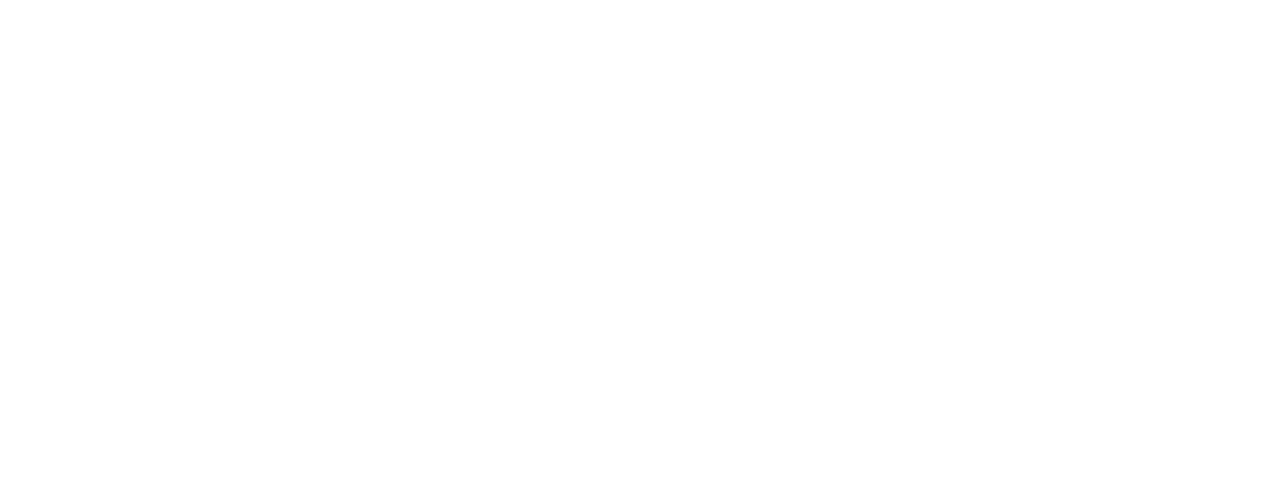
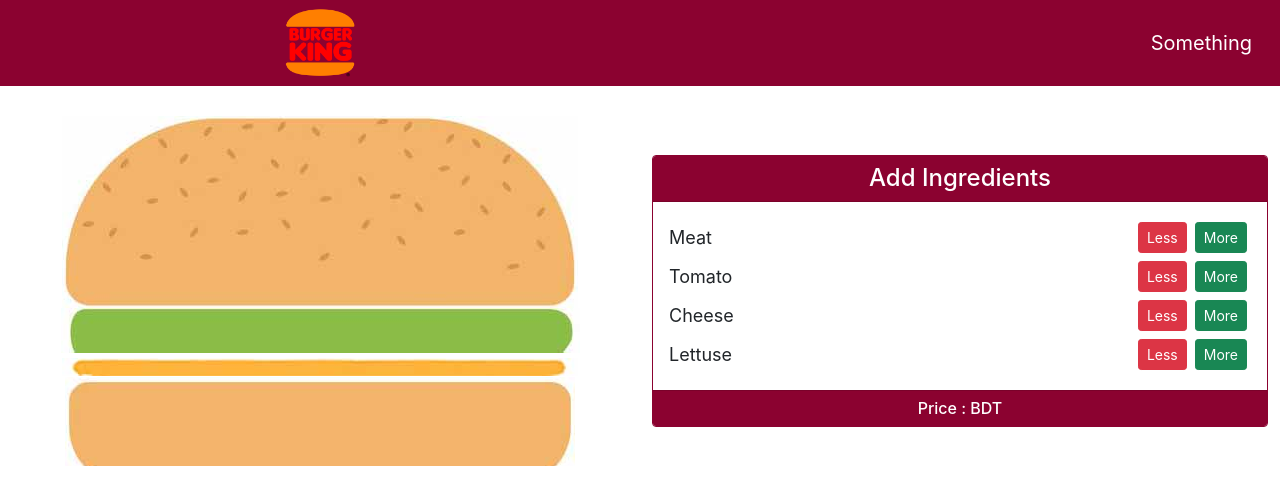
Before and after one commit to Sajeebdebnath/burger-builder-react, a React (Create React App) app: page / in a window 1280 px wide. Shown: the top 504 px of the page. Built offline with nearby package versions, Linux system fonts and the light colour scheme.

Commit message:
Write Components Code & Logic, create Event for Add & Remove Ingredients

```diff
--- a/public/index.html
+++ b/public/index.html
@@ -15,6 +15,8 @@
       user's mobile device or desktop. See https://developers.google.com/web/fundamentals/web-app-manifest/
     -->
     <link rel="manifest" href="%PUBLIC_URL%/manifest.json" />
+    <link rel="stylesheet" href="https://cdn.jsdelivr.net/npm/bootstrap@5.1.0/dist/css/bootstrap.min.css" />
+
     <!--
       Notice the use of %PUBLIC_URL% in the tags above.
       It will be replaced with the URL of the `public` folder during the build.
--- a/src/App.js
+++ b/src/App.js
@@ -1,10 +1,12 @@
 import './App.css';
+import MainComponent from './components/MainComponent';
+
 
 
 function App() {
   return (
     <div className="App">
-
+      <MainComponent></MainComponent>
     </div>
   );
 }
--- /dev/null
+++ b/src/components/BurgerBuilders/Burger/Burger.css
@@ -0,0 +1,9 @@
+.ingredient-wrapper{
+    overflow-y: scroll;
+    max-height: 350px;
+    margin: auto;
+    text-align: center;
+}
+.ingredient-wrapper::-webkit-scrollbar {
+    display: none;
+}
--- a/src/components/BurgerBuilders/Burger/Burger.js
+++ b/src/components/BurgerBuilders/Burger/Burger.js
@@ -0,0 +1,32 @@
+import React from 'react';
+import Ingredient from '../Ingredient/Ingredient';
+import "../Burger/Burger.css"
+
+const Burger = (props) => {
+
+    let ingredient_array = props.ingredient_items.map(item => {
+        let amount_arr = [...Array(item.amount).keys()]
+        return amount_arr.map(()=>{
+            return(
+                <Ingredient type={item.type} key={Math.random()}></Ingredient>
+            );
+        })
+    })
+    .reduce((arr,element)=>{
+        return arr.concat(element)
+    }, [])
+
+
+    if(ingredient_array.length === 0){
+        ingredient_array = <p className='text-center'>Please add some Ingredient</p>
+    }
+    return (
+        <div className='ingredient-wrapper'>
+            <Ingredient type={"top"}></Ingredient>
+            {ingredient_array}
+            <Ingredient type={"bottom"}></Ingredient>
+        </div>
+    );
+};
+
+export default Burger;
--- /dev/null
+++ b/src/components/BurgerBuilders/BurgerBuilder.js
@@ -0,0 +1,49 @@
+import React, { useState } from 'react';
+import Burger from './Burger/Burger';
+import Control from './Controls/Control';
+import { Container, Row, Col } from 'reactstrap';
+
+
+
+const BurgerBuilder = () => {
+    const [ingredient, setIngredient] = useState([
+        {type: "meat", amount: 0},
+        {type: "tomato", amount: 0},
+        {type: "lettuse", amount: 1},
+        {type: "cheese", amount: 1}
+    ])
+
+    const addIngredient = type => {
+        const newIngredient = [...ingredient];
+        for(let item of newIngredient)
+        {
+            if(item.type === type) item.amount++
+        }
+        setIngredient(newIngredient)
+    }
+
+    const removeIngredient = type => {
+        const newIngredient = [...ingredient]
+        for(let item of newIngredient){
+            if(item.type === type) {
+                if(item.amount <= 0) return;
+                item.amount--
+            }
+        }
+        setIngredient(newIngredient)
+    }
+    return (
+        <Container fluid>
+            <Row className='align-items-center'>
+                <Col md="6" sm="12" style={{marginTop:"30px"}}>
+                    <Burger ingredient_items={ingredient}></Burger>
+                </Col>
+                <Col md="6" sm="12" style={{marginTop:"30px"}}>
+                    <Control addIngredient = {addIngredient} removeIngredient={removeIngredient}></Control>
+                </Col>
+            </Row>
+        </Container>
+    );
+};
+
+export default BurgerBuilder;
--- a/src/components/BurgerBuilders/Controls/BuildControl.js
+++ b/src/components/BurgerBuilders/Controls/BuildControl.js
@@ -0,0 +1,16 @@
+import React from 'react';
+
+const BuildControl = (props) => {
+    return (
+        <div className='d-flex align-items-center justify-content-center'>
+            <div style={{fontSize:"18px", marginRight:"auto"}}>
+                {props.label}
+            </div>
+            <button className='btn btn-danger btn-sm m-1' onClick={ ()=> props.removed(props.type)}>Less</button>
+            <button className='btn btn-success btn-sm m-1' onClick={ ()=> props.added(props.type)}>More</button>
+
+        </div>
+    );
+};
+
+export default BuildControl;
--- /dev/null
+++ b/src/components/BurgerBuilders/Controls/Control.css
@@ -0,0 +1,12 @@
+.ingredent-control.card .card-header,.ingredent-control.card .card-footer {
+    background: #8b0230;
+    color: white;
+}
+
+.ingredent-control.card {
+    border-color: #8b0230;
+}
+
+.ingredent-control.card .card-footer{
+    margin-bottom: 0;
+}
--- a/src/components/BurgerBuilders/Controls/Control.js
+++ b/src/components/BurgerBuilders/Controls/Control.js
@@ -0,0 +1,31 @@
+import React from "react";
+import { Card, CardBody, CardHeader, CardFooter } from "reactstrap";
+import "../Controls/Control.css"
+import BuildControl from "./BuildControl";
+
+const Control = (props) => {
+    const controls = [
+        {label: "Meat", type:"meat"},
+        {label: "Tomato", type:"tomato"},
+        {label: "Cheese", type:"cheese"},
+        {label: "Lettuse", type:"lettuse"},
+    ]
+
+  return (
+    <Card className="ingredent-control">
+      <CardHeader tag="h4" className="text-center">Add Ingredients</CardHeader>
+      <CardBody>
+          {
+              controls.map(item => {
+                  return (
+                      <BuildControl label={item.label} type={item.type} added={props.addIngredient} removed={props.removeIngredient}></BuildControl>
+                  );
+              })
+          }
+      </CardBody>
+      <CardFooter className="text-center" tag="h6">Price : BDT</CardFooter>
+    </Card>
+  );
+};
+
+export default Control;
--- a/src/components/BurgerBuilders/Ingredient/Ingredient.js
+++ b/src/components/BurgerBuilders/Ingredient/Ingredient.js
@@ -0,0 +1,42 @@
+import React from 'react';
+import top from "../../../assets/images/top.jpg"
+import bottom from "../../../assets/images//bottom.jpg"
+import meat from "../../../assets/images/meat.jpg"
+import tomato from "../../../assets/images/tomato.jpg"
+import cheese from "../../../assets/images/cheese.jpg"
+import lettuse from "../../../assets/images/lettuse.jpg"
+
+const Ingredient = (props) => {
+    let ingredient_item = null;
+
+    switch(props.type){
+        case "meat" :
+            ingredient_item = <img src={meat} alt="Meat" className='img-fluid' />
+            break;
+        case "cheese" :
+            ingredient_item = <img src={cheese} alt="Chese" className='img-fluid' />
+            break;
+        case "tomato" :
+            ingredient_item = <img src={tomato} alt="Tomato" className='img-fluid' />
+            break;
+        case "lettuse" :
+            ingredient_item = <img src={lettuse} alt="Lettuse" className='img-fluid' />
+            break;
+        case "top" :
+            ingredient_item = <img src={top} alt="Top" className='img-fluid' />
+            break;
+        case "bottom" :
+            ingredient_item = <img src={bottom} alt="Bottom" className='img-fluid' />
+            break;
+        default:
+            ingredient_item = null;
+    }
+
+    return (
+        <div className='burger-ingredient'>
+                {ingredient_item}
+        </div>
+    );
+};
+
+export default Ingredient;
--- a/src/components/Header/Header.css
+++ b/src/components/Header/Header.css
@@ -0,0 +1,15 @@
+.logo img {
+    max-width: 80px;
+    max-height: 70px;
+}
+.header {
+    background: #8b0230;
+}
+.header-menu a {
+    color: white;
+    font-size: 20px;
+}
+
+.header-menu a:hover {
+    color: yellow;
+}
--- a/src/components/Header/Header.js
+++ b/src/components/Header/Header.js
@@ -0,0 +1,31 @@
+import React from 'react';
+import { Container, Row, Col, NavLink } from 'reactstrap';
+import logo from "../../assets/images/logo.png"
+import "../Header/Header.css"
+
+const Header = () => {
+    return (
+        <div className='header'>
+            <Container fluid>
+                <Row>
+                    <Col>
+                        <div className="logo">
+                            <NavLink href="#">
+                                <img src={logo} alt="Burger King" />
+                            </NavLink>
+                        </div>
+                    </Col>
+                    <Col className='d-flex justify-content-end align-items-center'>
+                        <div className="header-menu">
+                            <NavLink href="#">
+                                Something
+                            </NavLink>
+                        </div>
+                    </Col>
+                </Row>
+            </Container>
+        </div>
+    );
+};
+
+export default Header;
--- a/src/components/MainComponent.js
+++ b/src/components/MainComponent.js
@@ -0,0 +1,14 @@
+import React from 'react';
+import BurgerBuilder from './BurgerBuilders/BurgerBuilder';
+import Header from './Header/Header';
+
+const MainComponent = () => {
+    return (
+        <div>
+            <Header></Header>
+            <BurgerBuilder></BurgerBuilder>
+        </div>
+    );
+};
+
+export default MainComponent;
```
